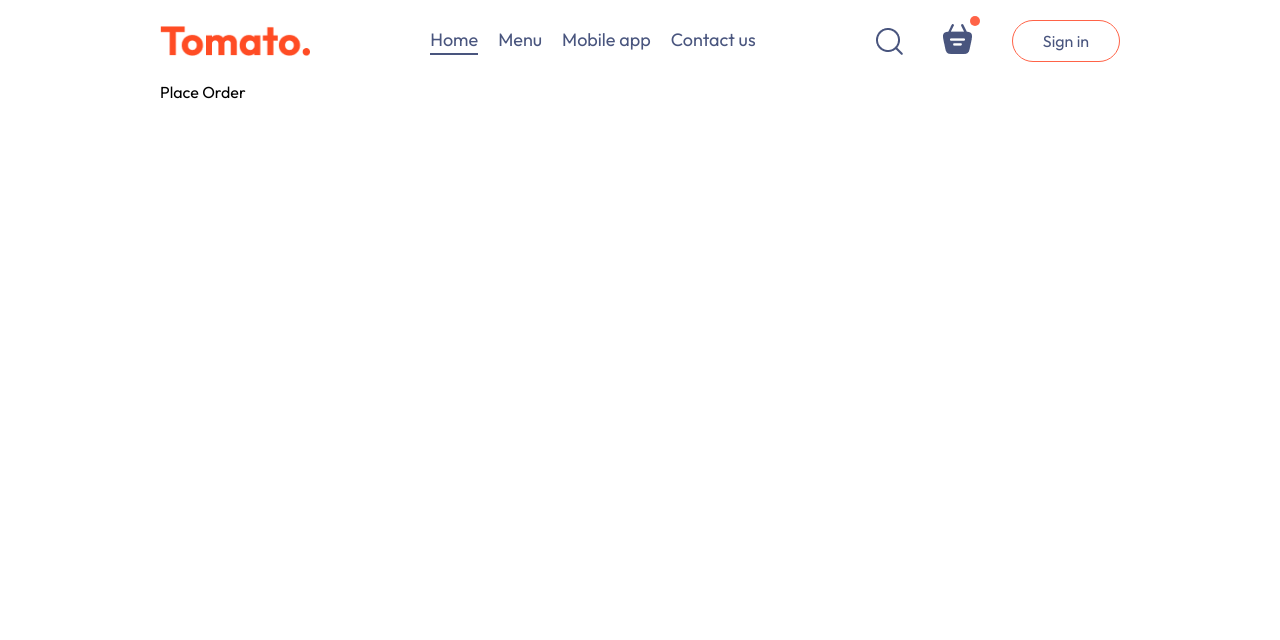
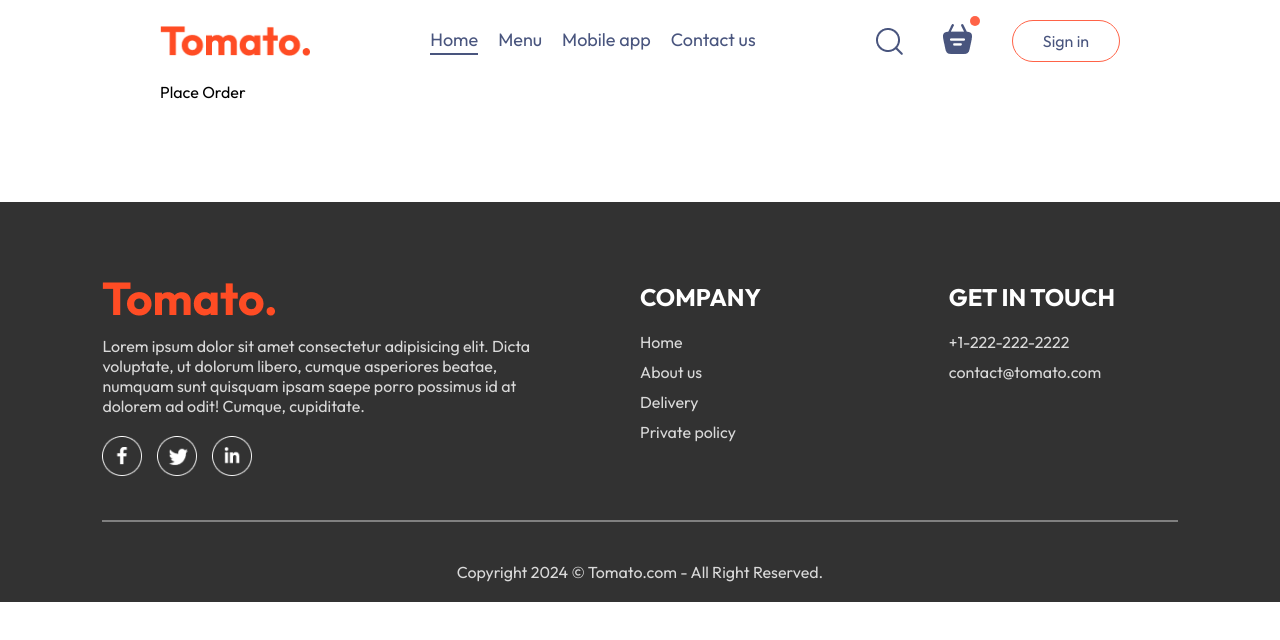
Before and after one commit to olyanya/react-food-delivery-website, a React (Vite) app: page /order in a window 1280 px wide. Shown: the top 640 px of the page. Built offline with nearby package versions, Linux system fonts and the light colour scheme.

Commit message:
feat: added Footer component & styles

```diff
--- a/src/App.jsx
+++ b/src/App.jsx
@@ -3,9 +3,11 @@
 import Home from "./pages/Home/Home";
 import Cart from "./pages/Cart/Cart";
 import PlaceOrder from "./pages/PlaceOrder/PlaceOrder";
+import Footer from "./components/Footer/Footer";
 
 const App = () => {
   return (
+    <>
       <div className="app">
         <Navbar />
         <Routes>
@@ -14,6 +16,8 @@
           <Route path="/order" element={<PlaceOrder />} />
         </Routes>
       </div>
+      <Footer />
+    </>
   );
 };
 
--- /dev/null
+++ b/src/components/Footer/Footer.css
@@ -0,0 +1,53 @@
+.footer {
+  color: #d9d9d9;
+  background-color: #323232;
+  display: flex;
+  flex-direction: column;
+  align-items: center;
+  gap: 20px;
+  padding: 20px 8vw;
+  padding-top: 80px;
+  margin-top: 100px;
+}
+
+.footer-content {
+  width: 100%;
+  display: grid;
+  grid-template-columns: 2fr 1fr 1fr;
+  gap: 80px;
+}
+
+.footer-content-left,
+.footer-content-right,
+.footer-content-center {
+  display: flex;
+  flex-direction: column;
+  align-items: start;
+  gap: 20px;
+}
+
+.footer-content-left li,
+.footer-content-right li,
+.footer-content-center li {
+  list-style: none;
+  margin-bottom: 10px;
+  cursor: pointer;
+}
+
+.footer-content-right h2,
+.footer-content-center h2 {
+  color: white;
+}
+
+.footer-social-icons img {
+  width: 40px;
+  margin-right: 15px;
+}
+
+.footer hr {
+  width: 100%;
+  height: 1.5px;
+  margin: 20px 0;
+  background-color: grey;
+  border: none;
+}
--- /dev/null
+++ b/src/components/Footer/Footer.jsx
@@ -0,0 +1,47 @@
+import { assets } from "../../assets/assets";
+import "./Footer.css";
+
+const Footer = () => {
+  return (
+    <div className="footer" id="footer">
+      <div className="footer-content">
+        <div className="footer-content-left">
+          <img src={assets.logo} alt="logo" />
+          <p>
+            Lorem ipsum dolor sit amet consectetur adipisicing elit. Dicta
+            voluptate, ut dolorum libero, cumque asperiores beatae, numquam sunt
+            quisquam ipsam saepe porro possimus id at dolorem ad odit! Cumque,
+            cupiditate.
+          </p>
+          <div className="footer-social-icons">
+            <img src={assets.facebook_icon} alt="facebook icon" />
+            <img src={assets.twitter_icon} alt="twitter icon" />
+            <img src={assets.linkedin_icon} alt="linkedin icon" />
+          </div>
+        </div>
+        <div className="footer-content-center">
+          <h2>COMPANY</h2>
+          <ul>
+            <li>Home</li>
+            <li>About us</li>
+            <li>Delivery</li>
+            <li>Private policy</li>
+          </ul>
+        </div>
+        <div className="footer-content-right">
+          <h2>GET IN TOUCH</h2>
+          <ul>
+            <li>+1-222-222-2222</li>
+            <li>contact@tomato.com</li>
+          </ul>
+        </div>
+      </div>
+      <hr />
+      <p className="footer-copyright">
+        Copyright 2024 © Tomato.com - All Right Reserved.
+      </p>
+    </div>
+  );
+};
+
+export default Footer;
```
Lines whose indentation alone changed are shown as unchanged.
